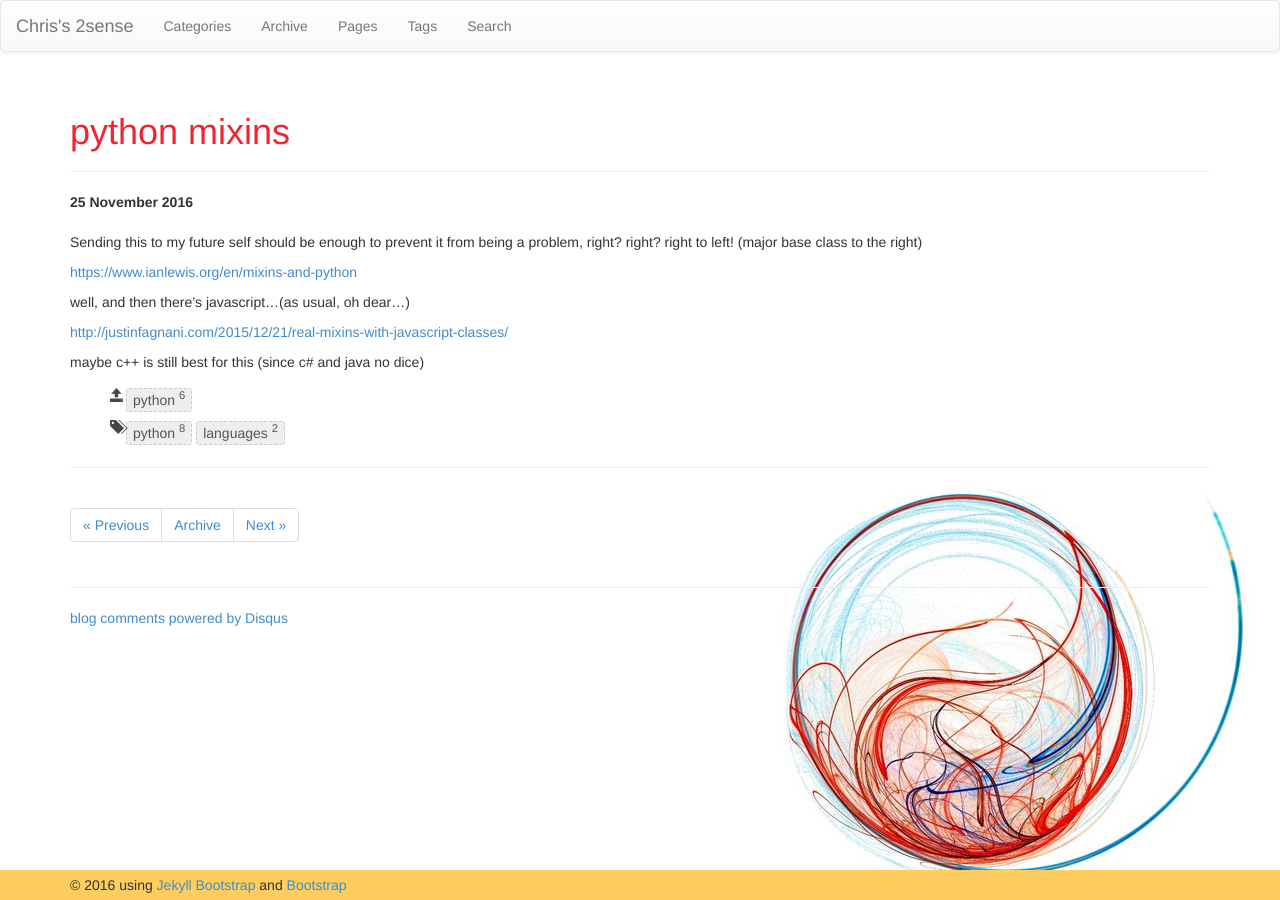
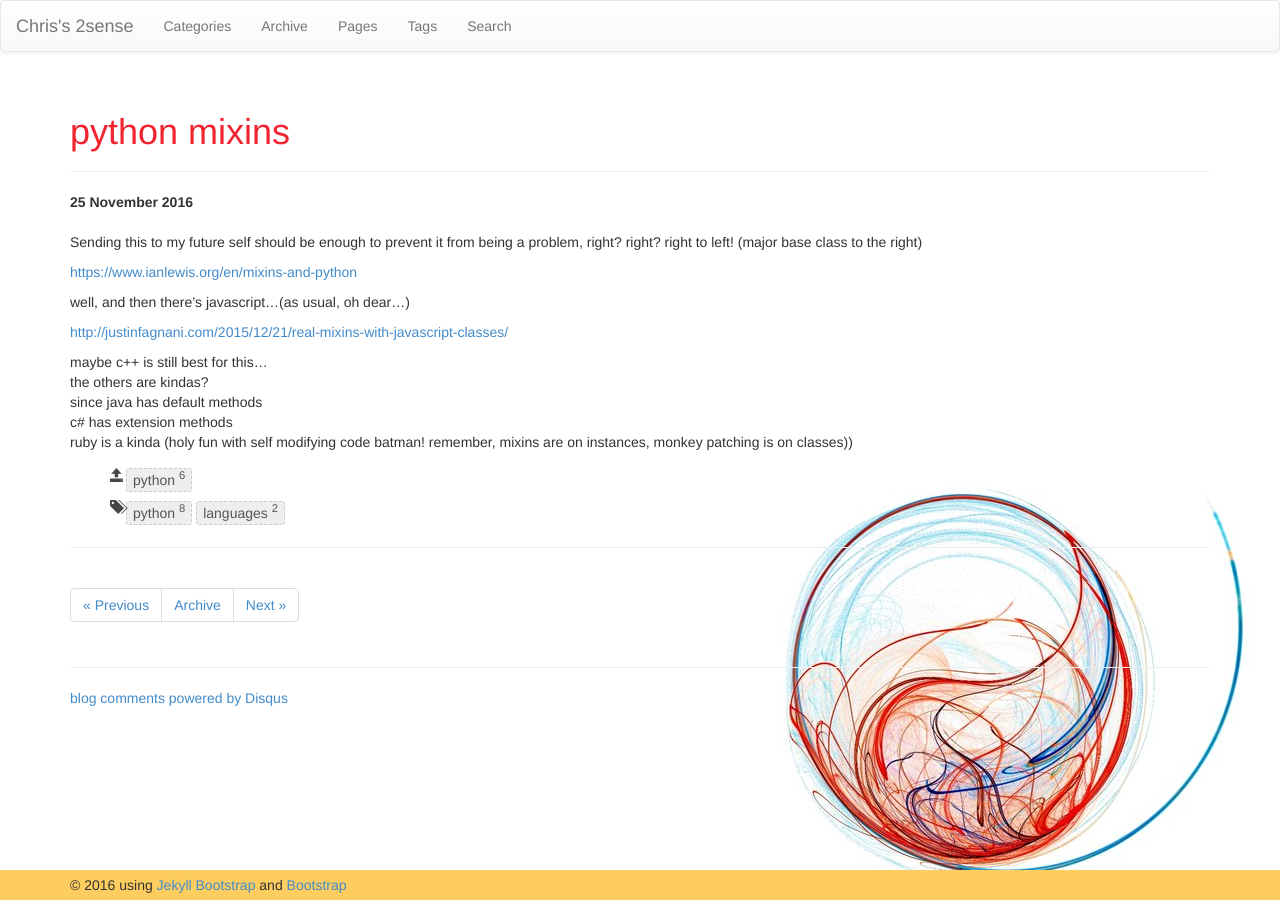
Before and after one commit to faizanvahevaria/chrisamow.github.io, a Jekyll site: the page built from _posts/2016-11-25-python-mixins.md, in a window 1280 px wide. Built offline with Jekyll 4.4.1, drawn with Linux system fonts in a browser that asks for light colours; nearby versions of some CDN libraries; comment, search, counter and statistics services are not loaded.

Commit message:
blog content

```diff
--- a/_posts/2016-11-25-python-mixins.md
+++ b/_posts/2016-11-25-python-mixins.md
@@ -14,4 +14,8 @@ well, and then there's javascript...(as usual, oh dear...)
 
 <http://justinfagnani.com/2015/12/21/real-mixins-with-javascript-classes/>
 
-maybe c++ is still best for this (since c# and java no dice)
+maybe c++ is still best for this...
+the others are kindas?
+since java has default methods
+c# has extension methods
+ruby is a kinda (holy fun with self modifying code batman! remember, mixins are on instances, monkey patching is on classes))
```
